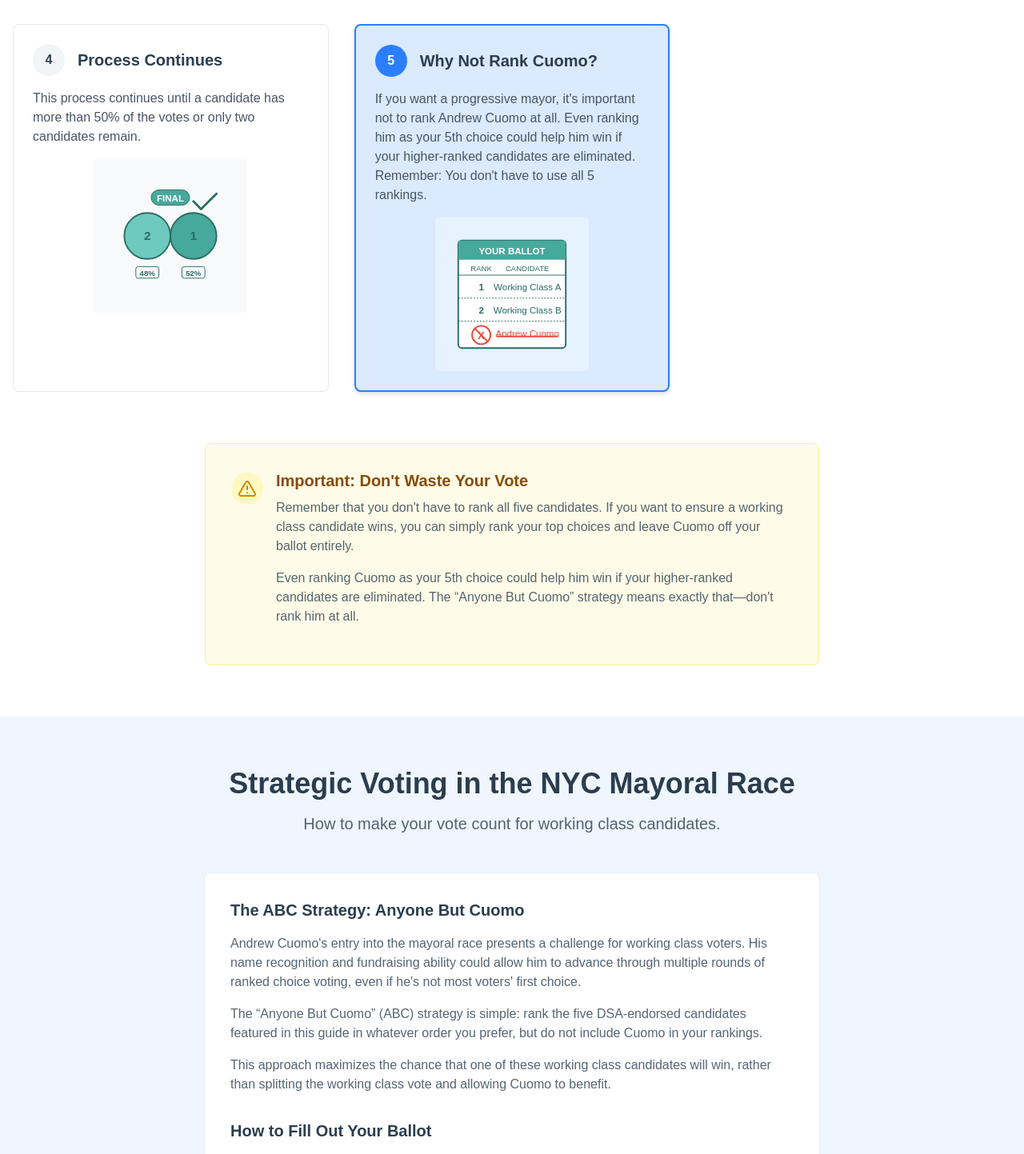
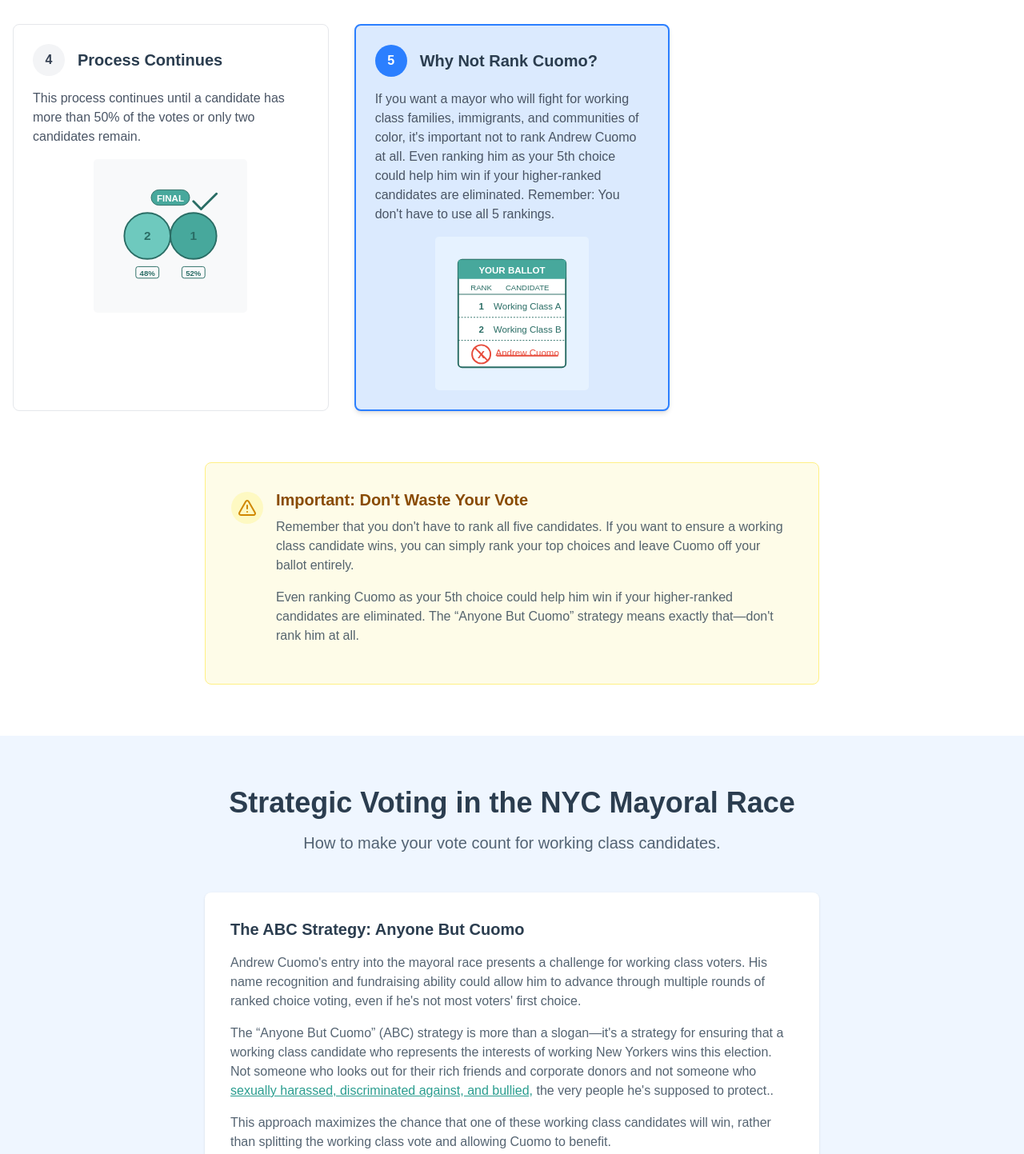
Before and after one commit to crutell331/nyc-abc-voting, a Next.js app: page /rank-choice in a window 1280 px wide. Shown: the part 1087-2530 px from the top of the page at 80% size. Built offline with nearby package versions, Linux system fonts and the light colour scheme.

Commit message:
update cuomo copy

```diff
--- a/src/app/page.tsx
+++ b/src/app/page.tsx
@@ -108,7 +108,7 @@ export default function Home() {
               <p className="text-foreground/80 mb-4">
                 <strong>A</strong>nyone <strong>B</strong>ut <strong>C</strong>uomo is more than a slogan—it&apos;s a strategy for
                 ensuring that a working class candidate who represents the interests of working New Yorkers wins this election.
-                Not someone who looks out for their rich friends and corporate donors and not someone who <a href="https://www.politico.com/news/2024/01/26/cuomo-sexual-harassment-doj-00138140" target="_blank" rel="noopener noreferrer nofollow" className="text-primary hover:text-primary-dark underline">sexually harassed, discriminated, and bullied,the very people he's supposed to protect</a>.
+                Not someone who looks out for their rich friends and corporate donors and not someone who <a href="https://www.politico.com/news/2024/01/26/cuomo-sexual-harassment-doj-00138140" target="_blank" rel="noopener noreferrer nofollow" className="text-primary hover:text-primary-dark underline">sexually harassed, discriminated against, and bullied,</a> the very people he's supposed to protect.
               </p>
               <p className="text-foreground/80 mb-4">
                 There is a valid fear that Andrew Cuomo would not adequately protect working class New Yorkers. As governor,
--- a/src/app/rank-choice/page.tsx
+++ b/src/app/rank-choice/page.tsx
@@ -71,8 +71,10 @@ export default function RankChoicePage() {
               </p>
 
               <p className="text-foreground/80 mb-4">
-                The &ldquo;Anyone But Cuomo&rdquo; (ABC) strategy is simple: rank the five DSA-endorsed candidates
-                featured in this guide in whatever order you prefer, but do not include Cuomo in your rankings.
+                The &ldquo;Anyone But Cuomo&rdquo; (ABC) strategy is more than a slogan—it&apos;s a strategy for ensuring
+                that a working class candidate who represents the interests of working New Yorkers wins this election.
+                Not someone who looks out for their rich friends and corporate donors and not someone who <a href="https://www.politico.com/news/2024/01/26/cuomo-sexual-harassment-doj-00138140" target="_blank" rel="noopener noreferrer nofollow" className="text-primary hover:text-primary-dark underline">
+                sexually harassed, discriminated against, and bullied,</a> the very people he's supposed to protect..
               </p>
 
               <p className="text-foreground/80 mb-4">
--- a/src/data/rankChoiceInfo.ts
+++ b/src/data/rankChoiceInfo.ts
@@ -28,7 +28,7 @@ export const rankChoiceInfo: RankChoiceInfo[] = [
   {
     step: 5,
     title: 'Why Not Rank Cuomo?',
-    description: "If you want a progressive mayor, it's important not to rank Andrew Cuomo at all. Even ranking him as your 5th choice could help him win if your higher-ranked candidates are eliminated. Remember: You don't have to use all 5 rankings.",
+    description: "If you want a mayor who will fight for working class families, immigrants, and communities of color, it's important not to rank Andrew Cuomo at all. Even ranking him as your 5th choice could help him win if your higher-ranked candidates are eliminated. Remember: You don't have to use all 5 rankings.",
     image: '/images/rank-choice/why-not-rank-cuomo-svg.svg',
   },
 ];
```
